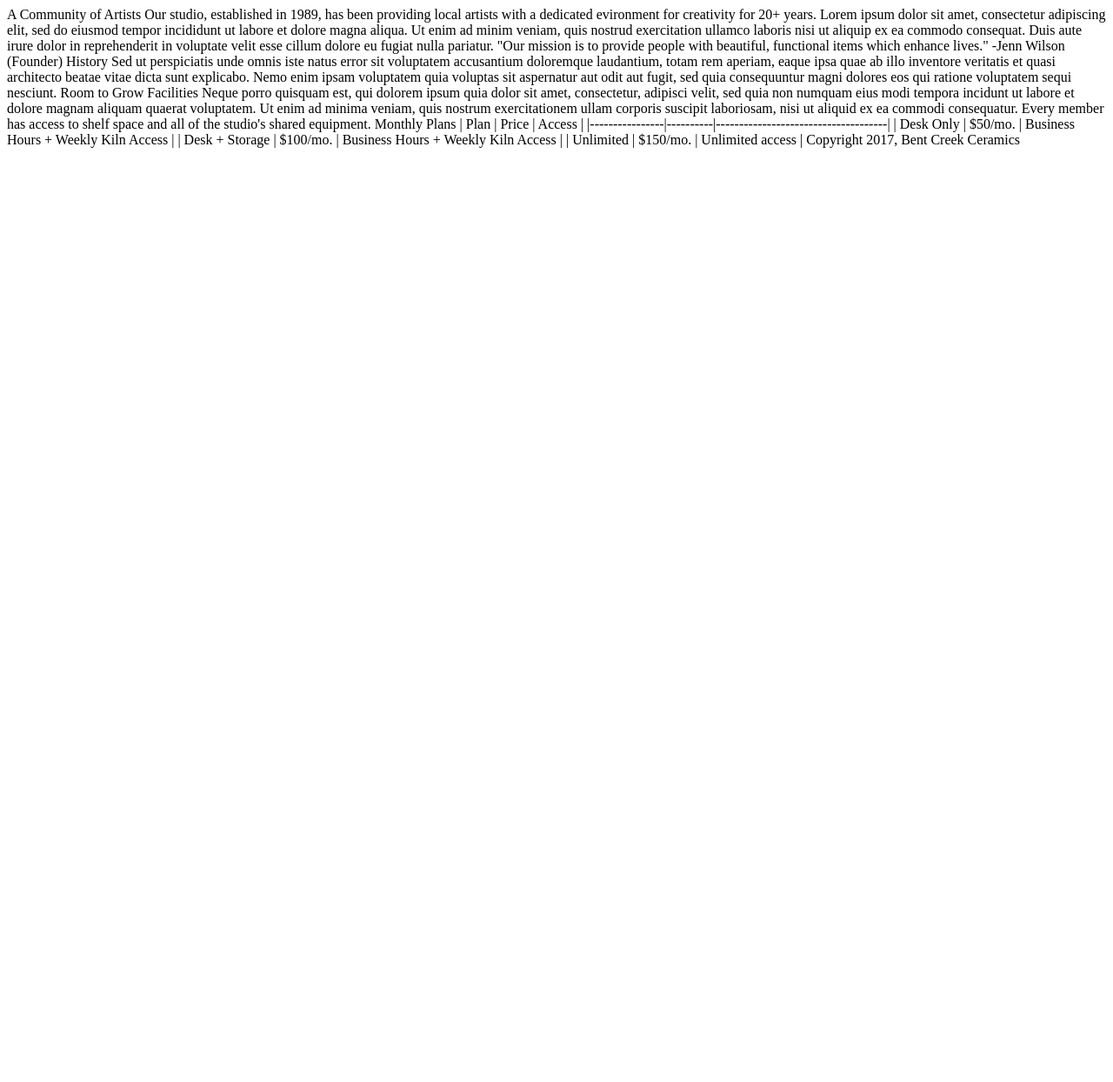
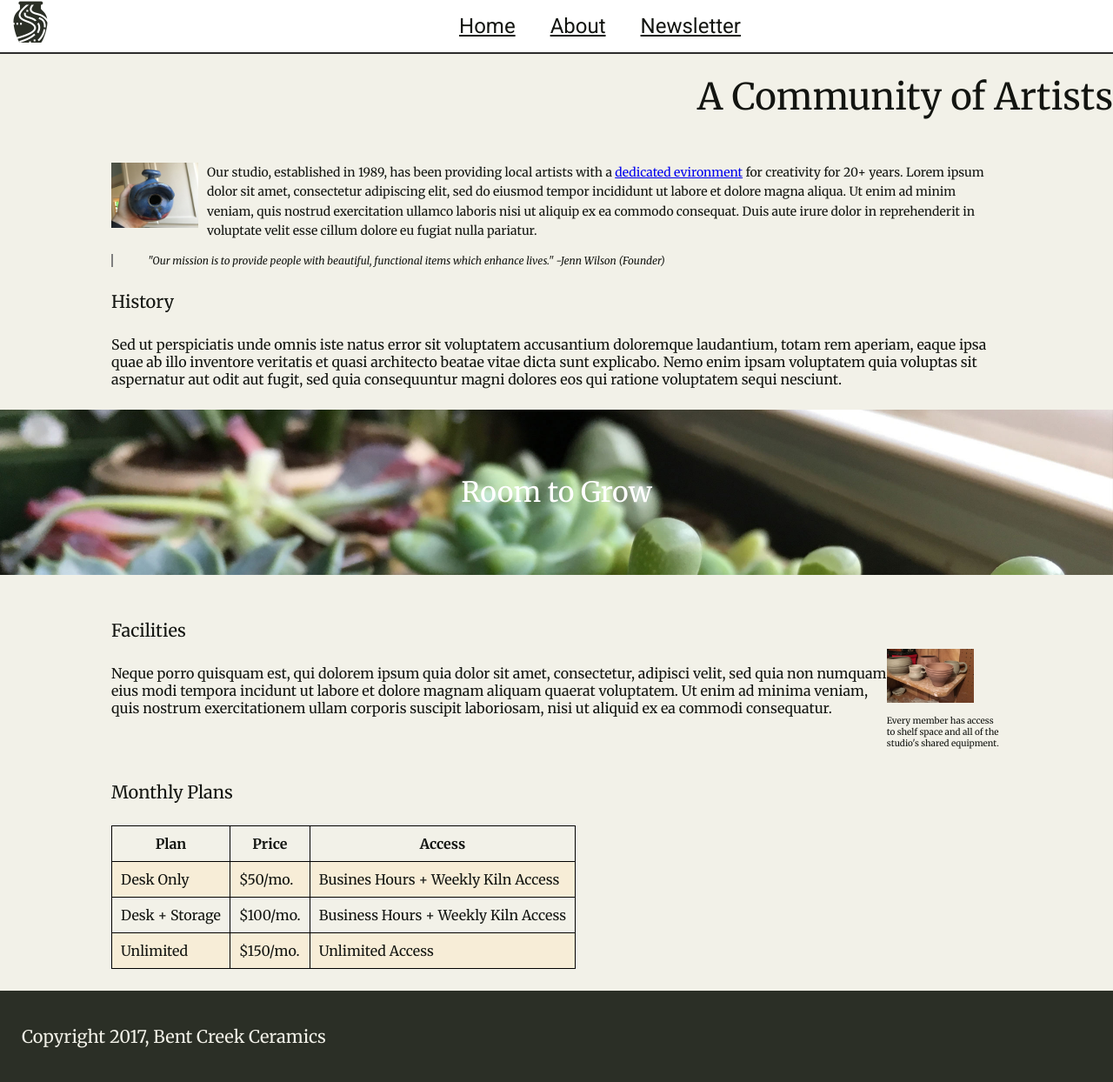
Before and after one commit to ParkHawk/IronYardHomework-WeeklyProject01, a plain HTML site: page about.html in a window 1280 px wide. Shown: the whole page at 87% size. Before the commit the page ends 800 px from the top, so only its background shows below. Drawn offline with Linux system fonts and the light colour scheme.

Commit message:
all 3 pages done for html and css, couldn't finish js, after midnight and didn't understand form well.

```diff
--- /dev/null
+++ b/about-styles.css
@@ -0,0 +1,179 @@
+body{
+  background: #f2f1e8;
+  color: #131511;
+  margin: 0;
+  font-family:"Merriweather", sans-serif;
+}
+
+header{
+  display: flex;
+  justify-content: space-between;
+  background: white;
+  border-bottom-style:  outset;
+  border-bottom-color: grey;
+  border-bottom-width: 2px;
+  width: 100%;
+  margin: 0;
+  font-family: "Roboto", sans-serif;
+  position: fixed;
+  top: 0;
+}
+#header-logo{
+  width: 50px;
+  height: 50px;
+  margin-left: 10px;
+}
+
+nav{
+  display: flex;
+  justify-content: flex-start;
+  margin: 0 auto;
+}
+
+#top-nav-bar{
+  display: flex;
+  justify-content: space-between;
+}
+
+li{
+  list-style: none;
+  display: flex;
+  justify-content: space-around;
+}
+
+li a{
+  text-decoration: none;
+  margin-left: 20px;
+  margin-right: 20px;
+  font-size: 24px;
+  text-decoration: underline;
+  color: #131511;
+}
+
+#title {
+  display: flex;
+  justify-content: center;
+  align-items: center;
+  flex-direction: column;
+  flex-wrap: wrap;
+  align-content: flex-end;
+  margin-top: 50px;
+  margin-bottom: 50px;
+}
+
+h1 {
+ font-size: 42px;
+ font-weight: 400;
+ margin-bottom: 0px;
+}
+
+h4 {
+  font-size: 20px;
+  font-weight: 400;
+}
+
+#top-section{
+  margin: 25px 10%;
+}
+#top-section img{
+  width: 100px;
+  height: auto;
+  float: left;
+  margin-bottom: 10px;
+  margin-right: 10px;
+}
+
+#our-studio{
+  font-size: 14px;
+  line-height: 1.6;
+}
+
+blockquote {
+  border-left: solid;
+  border-color: grey;
+  border-width: 2px;
+  padding-left: 40px;
+  margin-left: 0;
+}
+
+blockquote p{
+  font-style: italic;
+  font-size: 12px;
+}
+
+#plant-pic{
+  background-image: url("images/optimized 2/background-3.jpg");
+  width: 100%;
+  margin: 25px 0px;
+  display: flex;
+  justify-content: center;
+  align-items: center;
+  background-size: 100%;
+  padding-top: 20px;
+  padding-bottom: 20px;
+  height: 150px;
+}
+
+#plant-pic h2 {
+  color: white;
+  font-size: 32px;
+  font-weight: 400;
+}
+
+#bottom-section{
+  margin: 25px 10%;
+}
+
+#side-by{
+  display: flex;
+  flex-direction: row;
+}
+
+aside{
+  margin-top: 60px;
+}
+
+aside img{
+  width: 100px;
+  height: auto;
+}
+
+aside p{
+  font-size: 10px;
+}
+
+table{
+  border-collapse: collapse;
+}
+
+th {
+  border: solid;
+  border-width: 1px;
+  border-color: black;
+  padding: 10px;
+}
+
+td {
+  border: solid;
+  border-width: 1px;
+  border-color: black;
+  padding: 10px;
+}
+
+.row2{
+  background-color: #f7edd7;
+}
+
+footer {
+  Background: #2B2F26;
+  color: #F2F1E8;
+  padding: 10px;
+  margin-top: 10px;
+}
+
+#footer {
+  margin-top: 30px;
+  margin-bottom: 30px;
+  margin-left: 15px;
+  font-size: 20px;
+}
--- a/about.html
+++ b/about.html
@@ -2,39 +2,83 @@
 <html>
   <head>
     <meta charset="utf-8">
-    <title></title>
+    <title>About Bent Creek</title>
+    <link href="https://fonts.googleapis.com/css?family=Merriweather:300,300i,400,400i,700|Roboto:300,300i,400,400i" rel="stylesheet">
+    <link rel="stylesheet" href="about-styles.css">
   </head>
   <body>
- A Community of Artists
+    <header>
+      <section>
+        <img src="images/optimized 2/bent-creek-logo.png" alt="bent creek logo" id="header-logo">
+      </section>
+      <nav>
+        <ul id="top-nav-bar">
+          <li><a href="index.html">Home</a></li>
+          <li><a href="about.html">About</a></li>
+          <li><a href="newsletter.html">Newsletter</a></li>
+        </ul>
+      </nav>
+    </header>
+    <section id="title">
+      <h1>A Community of Artists</h1>
+    </section>
+    <section>
+      <section id="top-section">
+        <img src="images/optimized 2/birdhouse.jpg" alt="Clay Bird House">
+        <p id="our-studio">Our studio, established in 1989, has been providing local artists with a <a href="#">dedicated evironment</a> for creativity for 20+ years. Lorem ipsum dolor sit amet, consectetur adipiscing elit, sed do eiusmod tempor incididunt ut labore et dolore magna aliqua. Ut enim ad minim veniam, quis nostrud exercitation ullamco laboris nisi ut aliquip ex ea commodo consequat. Duis aute irure dolor in reprehenderit in voluptate velit esse cillum dolore eu fugiat nulla pariatur.</p>
+        <blockquote>
+          <p>"Our mission is to provide people with beautiful, functional items which enhance lives."
+          -Jenn Wilson (Founder)</p>
+        </blockquote>
 
-Our studio, established in 1989, has been providing local artists with a dedicated evironment for creativity for 20+ years. Lorem ipsum dolor sit amet, consectetur adipiscing elit, sed do eiusmod tempor incididunt ut labore et dolore magna aliqua. Ut enim ad minim veniam, quis nostrud exercitation ullamco laboris nisi ut aliquip ex ea commodo consequat. Duis aute irure dolor in reprehenderit in voluptate velit esse cillum dolore eu fugiat nulla pariatur.
-
-"Our mission is to provide people with beautiful, functional items which enhance lives."
--Jenn Wilson (Founder)
-
-History
-
-Sed ut perspiciatis unde omnis iste natus error sit voluptatem accusantium doloremque laudantium, totam rem aperiam, eaque ipsa quae ab illo inventore veritatis et quasi architecto beatae vitae dicta sunt explicabo. Nemo enim ipsam voluptatem quia voluptas sit aspernatur aut odit aut fugit, sed quia consequuntur magni dolores eos qui ratione voluptatem sequi nesciunt.
-
-Room to Grow
-
-Facilities
-
-Neque porro quisquam est, qui dolorem ipsum quia dolor sit amet, consectetur, adipisci velit, sed quia non numquam eius modi tempora incidunt ut labore et dolore magnam aliquam quaerat voluptatem. Ut enim ad minima veniam, quis nostrum exercitationem ullam corporis suscipit laboriosam, nisi ut aliquid ex ea commodi consequatur.
-
-Every member has access to shelf space and all of the studio's shared equipment.
-
-Monthly Plans
-
-| Plan           | Price    | Access                              |
-|----------------|----------|-------------------------------------|
-| Desk Only      | $50/mo.  | Business Hours + Weekly Kiln Access |
-| Desk + Storage | $100/mo. | Business Hours + Weekly Kiln Access |
-| Unlimited      | $150/mo. | Unlimited access                    |
-
-
-Copyright 2017, Bent Creek Ceramics
-
-
+        <h4>History</h4>
+        <p>Sed ut perspiciatis unde omnis iste natus error sit voluptatem accusantium doloremque laudantium, totam rem aperiam, eaque ipsa quae ab illo inventore veritatis et quasi architecto beatae vitae dicta sunt explicabo. Nemo enim ipsam voluptatem quia voluptas sit aspernatur aut odit aut fugit, sed quia consequuntur magni dolores eos qui ratione voluptatem sequi nesciunt.</p>
+      </section>
+        <section id="plant-pic">
+          <h2>Room to Grow</h2>
+        </section>
+      <section id="bottom-section">
+        <section id="side-by">
+          <section>
+            <h4>Facilities</h4>
+            <p>Neque porro quisquam est, qui dolorem ipsum quia dolor sit amet, consectetur, adipisci velit, sed quia non numquam eius modi tempora incidunt ut labore et dolore magnam aliquam quaerat voluptatem. Ut enim ad minima veniam, quis nostrum exercitationem ullam corporis suscipit laboriosam, nisi ut aliquid ex ea commodi consequatur.</p>
+          </section>
+          <aside class="aside">
+            <img src="images/optimized 2/background-1.jpg" alt="picture of clay pots">
+            <p>Every member has access to shelf space and all of the studio's shared equipment.</p>
+          </aside>
+        </section>
+        <section>
+          <h4>Monthly Plans</h4>
+          <table>
+            <tr class="row">
+              <th>Plan</th>
+              <th>Price</th>
+              <th>Access</th>
+            </tr>
+            <tr class="row2">
+              <td>Desk Only</td>
+              <td>$50/mo.</td>
+              <td>Busines Hours + Weekly Kiln Access</td>
+            </tr>
+            <tr class="row">
+              <td>Desk + Storage</td>
+              <td>$100/mo.</td>
+              <td>Business Hours + Weekly Kiln Access</td>
+            </tr>
+            <tr class="row2">
+              <td>Unlimited</td>
+              <td>$150/mo.</td>
+              <td>Unlimited Access</td>
+            </tr>
+          </table>
+        </section>
+      </section>
+      <section>
+        <footer>
+          <p id="footer">Copyright 2017, Bent Creek Ceramics</p>
+        </footer>
+      </section>
+    </section>
   </body>
 </html>
--- /dev/null
+++ b/newsletter-style.css
@@ -0,0 +1,104 @@
+body{
+  background-image: url("images/optimized 2/background-2.jpg");
+  background-size: contain;
+  background-repeat: no-repeat;
+  color: #131511;
+  margin: 0;
+  font-family:"Merriweather", sans-serif;
+  background-attachment: fixed;
+}
+
+header{
+  display: flex;
+  justify-content: space-between;
+  background: white;
+  border-bottom-style:  outset;
+  border-bottom-color: grey;
+  border-bottom-width: 2px;
+  width: 100%;
+  margin: 0;
+  font-family: "Roboto", sans-serif;
+  position: fixed;
+  top: 0;
+}
+#header-logo{
+  width: 50px;
+  height: 50px;
+  margin-left: 10px;
+}
+
+nav{
+  display: flex;
+  justify-content: flex-start;
+  margin: 0 auto;
+}
+
+#top-nav-bar{
+  display: flex;
+  justify-content: space-between;
+}
+
+li{
+  list-style: none;
+  display: flex;
+  justify-content: space-around;
+}
+
+li a{
+  text-decoration: none;
+  margin-left: 20px;
+  margin-right: 20px;
+  font-size: 24px;
+  text-decoration: underline;
+  color: #131511;
+}
+
+#background-image{
+  display: flex;
+  justify-content: center;
+  align-items: center;
+}
+
+#background-image section{
+  background: white;
+  margin-top: 150px;
+  display: flex;
+  flex-direction: column;
+  align-items: center;
+}
+
+h1{
+  font-size: 22px;
+  font-weight: 300;
+  margin-bottom: 10px;
+}
+
+h4 {
+  font-weight: 300;
+  font-size: 14px;
+  margin-top: 5px;
+  margin-left: 20px;
+  margin-right: 20px;
+}
+form{
+  width: 100%;
+  margin: 5px auto;
+  padding: 20px;
+}
+
+form input{
+  margin: 10px auto;
+  padding-left: 20px;
+  width: 85%;
+  border: none;
+  border-bottom: solid 2px tan;
+}
+
+button {
+  background: #968772;
+  border: none;
+  padding: 10px 20px;
+  color: white;
+  margin-bottom: 25px;
+
+}
--- a/styles.css
+++ b/styles.css
@@ -65,6 +65,7 @@ li a{
   font-size: 24px;
   text-decoration: underline;
   color: #131511;
+  text-transform: uppercase;
 }
 
 #title {
```
Also changed, not shown: index.html (+0 -4 lines), newsletter.html (+26 -13 lines), project-layout/about-page-layout.png, project-layout/newsletter-page-layout.png, 1 other file.
